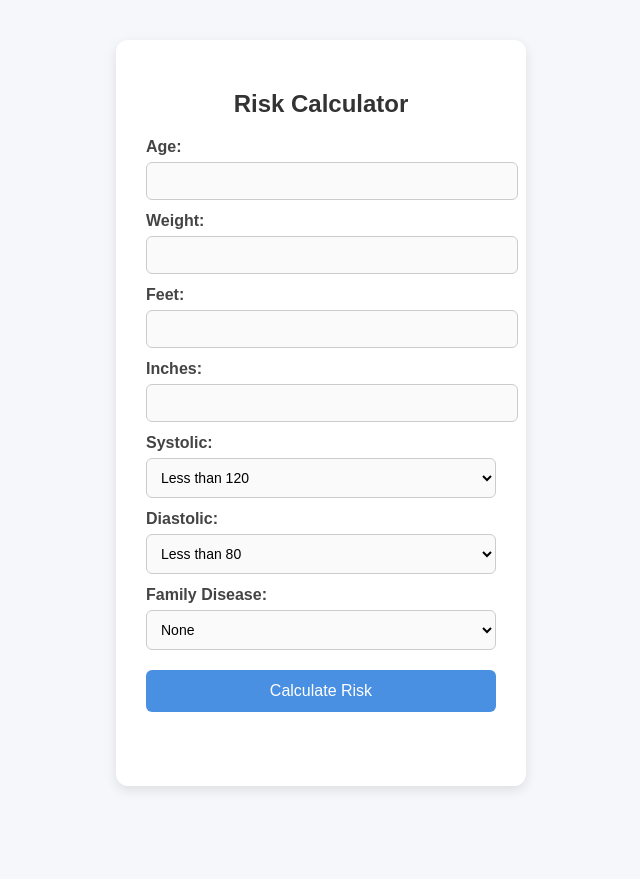
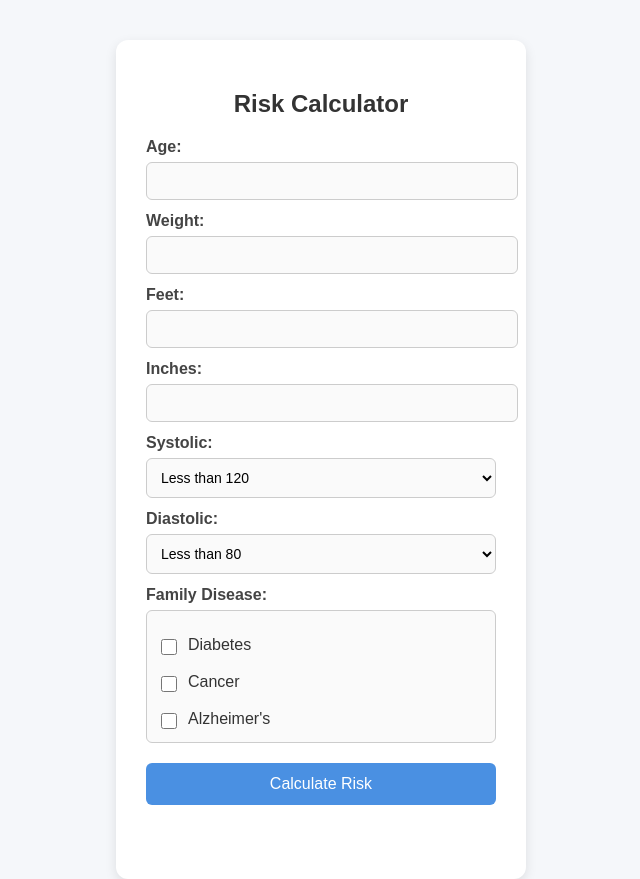
Before and after one commit to NothingRK05/Health-Insurance-Risk-Calc-Client, a plain HTML site: page index.html in a window 1280 px wide. Shown: the whole page, without its empty margins (319-959 px from the left). Before the commit the page ends 800 px from the top, so only its background shows below. Drawn offline with Linux system fonts and the light colour scheme.

Commit message:
Disease multiple select

```diff
--- a/index.html
+++ b/index.html
@@ -41,12 +41,11 @@
     </select>
 
     <label>Family Disease:</label>
-    <select id="disease">
-      <option value="">None</option>
-      <option value="diabetes">Diabetes</option>
-      <option value="cancer">Cancer</option>
-      <option value="alzheimers">Alzheimer's</option>
-    </select>
+    <div class="checkbox-group">
+      <label><input type="checkbox" name="disease[]" value="diabetes"> Diabetes</label>
+      <label><input type="checkbox" name="disease[]" value="cancer"> Cancer</label>
+      <label><input type="checkbox" name="disease[]" value="alzheimers"> Alzheimer's</label>
+    </div>
 
     <button onclick="calculateRisk()">Calculate Risk</button>
 
@@ -64,13 +63,16 @@
     const inches= document.getElementById('inches').value;
     const systolic = document.getElementById('systolic').value;
     const diastolic = document.getElementById('diastolic').value;
-    const disease = document.getElementById('disease').value;
+    const selectedDiseases = Array.from(
+    document.querySelectorAll('input[name="disease[]"]:checked')
+    ).map(cb => cb.value);
+    const diseaseScore = selectedDiseases.length;
 
     const resultBox = document.getElementById('risk-result');
 
     fetch("https://health-insurance-risk-calc-s.azurewebsites.net/ping")
     .then(() => {
-      return fetch(`https://health-insurance-risk-calc-s.azurewebsites.net/calculate-risk?age=${age}&weight=${weight}&feet=${feet}&inches=${inches}&systolic=${systolic}&diastolic=${diastolic}&disease=${disease}`);
+      return fetch(`https://health-insurance-risk-calc-s.azurewebsites.net/calculate-risk?age=${age}&weight=${weight}&feet=${feet}&inches=${inches}&systolic=${systolic}&diastolic=${diastolic}&disease=${diseaseScore}`);
     })
     .then(response => response.json())
     .then(data => {
--- a/styles.css
+++ b/styles.css
@@ -40,6 +40,32 @@ input, select {
   border-radius: 6px;
   font-size: 14px;
   background: #fafafa;
+}
+
+.checkbox-group {
+  margin-top: 6px;
+  background: #fafafa;
+  border: 1px solid #ccc;
+  border-radius: 6px;
+  padding: 10px;
+}
+
+.checkbox-group label {
+  display: flex;
+  align-items: center;
+  gap: 8px;
+  margin-bottom: 8px;
+  font-weight: normal;
+  color: #333;
+}
+
+.checkbox-group label:last-child {
+  margin-bottom: 0;
+}
+
+.checkbox-group input[type="checkbox"] {
+  width: 16px;
+  height: 16px;
 }
 
 button {
```
